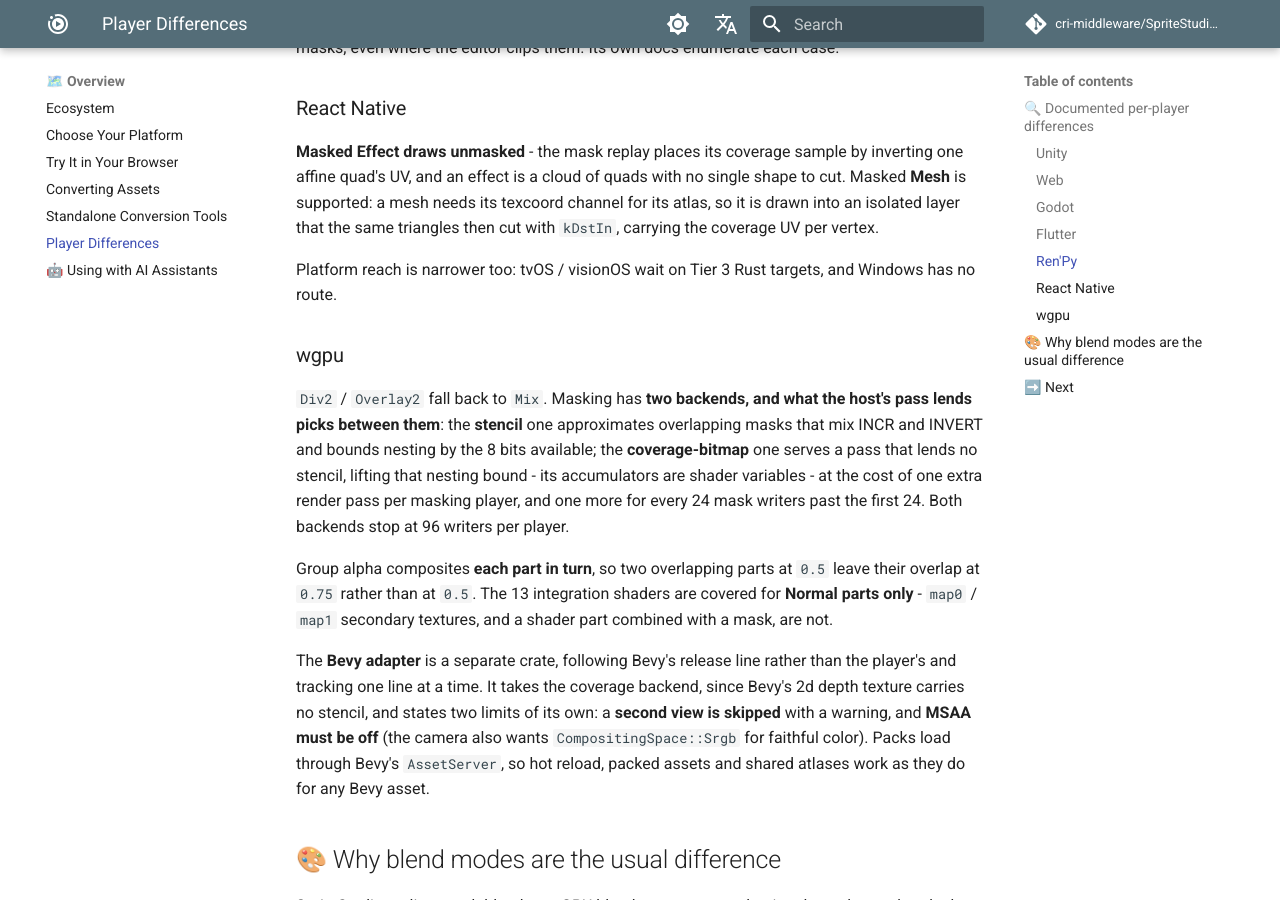
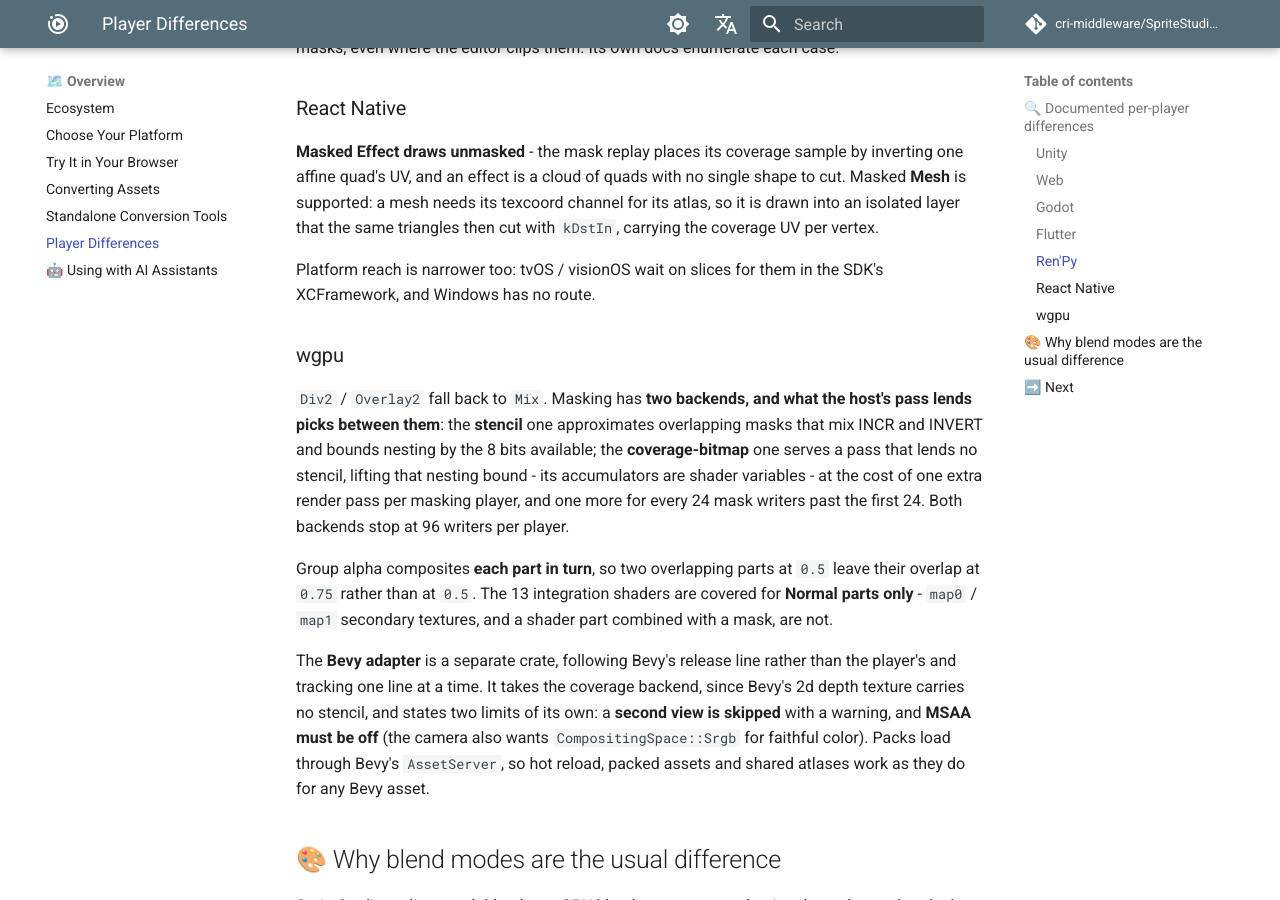
Before and after one commit to cri-middleware/SpriteStudio-Docs, an MkDocs documentation site: the page built from docs/en/overview/player-differences.md, in a window 1280 px wide and 900 px high, scrolled down 2345 px. Built offline with MkDocs 1.6.1 and Material for MkDocs 9.7.7, drawn with Linux system fonts in a browser that asks for light colours; comment, search, counter and statistics services are not loaded.

Commit message:
docs: drop the Tier 3 premise from the tvOS / visionOS note
player-differences.md said tvOS / visionOS wait on Tier 3 Rust targets, in
both locales. That is no longer the blocker: the stable toolchain lists
aarch64-apple-tvos, aarch64-apple-tvos-sim, aarch64-apple-visionos and
aarch64-apple-visionos-sim as installable targets (`rustup target list`;
x86_64-apple-tvos has none). The SDK's ROADMAP.md item "tvOS / visionOS
XCFramework slices" treats it as plain open work - extending
scripts/release-ios-xcframework.sh with arm64 slices - and no tvOS or
visionOS slice exists in the SDK today.

State the blocker that remains: the SDK's XCFramework has no slices for
them. The en and ja pages change together.

```diff
--- a/docs/en/overview/player-differences.md
+++ b/docs/en/overview/player-differences.md
@@ -92,8 +92,8 @@ affine quad's UV, and an effect is a cloud of quads with no single shape to cut.
 is supported: a mesh needs its texcoord channel for its atlas, so it is drawn into an isolated
 layer that the same triangles then cut with `kDstIn`, carrying the coverage UV per vertex.
 
-Platform reach is narrower too: tvOS / visionOS wait on Tier 3 Rust targets, and Windows has no
-route.
+Platform reach is narrower too: tvOS / visionOS wait on slices for them in the SDK's
+XCFramework, and Windows has no route.
 
 ### wgpu
 
```
Also changed, not shown: docs/ja/overview/player-differences.md (+1 -1 lines).
